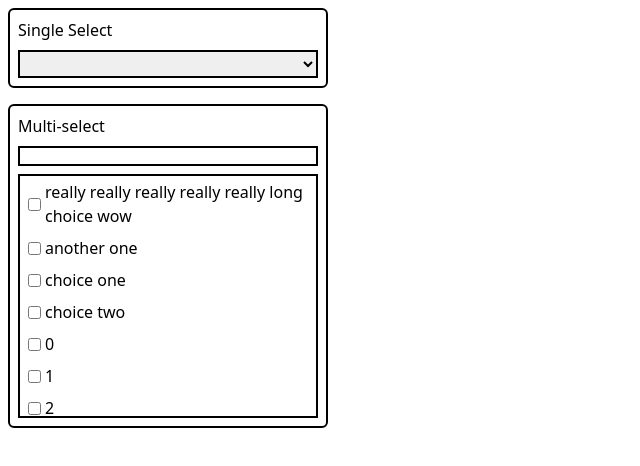
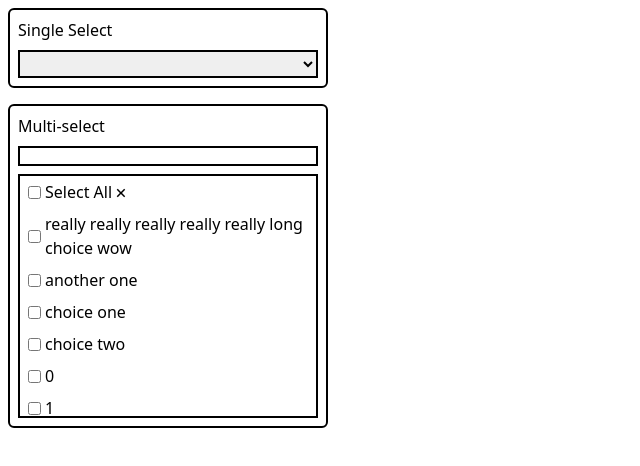
Before and after one commit to jng9230/hive-2024, a React (Create React App) app: page / in a window 1280 px wide. Both pictures are taken after a click on the element 168 px from the left and 156 px from the top of the page. Shown: the top 466 px of the page, without its empty margins (0-640 px from the left). Built offline with nearby package versions, Linux system fonts and the light colour scheme; the HTML template or start-up script is replaced by a standard one.

Commit message:
select/unselect all

```diff
--- a/src/components/Select.tsx
+++ b/src/components/Select.tsx
@@ -35,20 +35,24 @@ export default function Select({
         })
     }
 
+    const [selectAllChecked, setSelectAllChecked] = useState(false)
+    const handleSelectAllClick = () => {
+        const newStatus = !selectAllChecked;
+        setSelectAllChecked(newStatus)
+        setSelectedContent(Array(options.length).fill(newStatus))
+    }
+
+    const handleUnselectAllClick = () => {
+        setSelectAllChecked(false)
+        setSelectedContent(Array(options.length).fill(false))
+    }
+
     const [showOptions, setShowOptions] = useState(false)
     const handleShowOptions = () => setShowOptions(true);
     const toggleShowOptions = () => {
-
         setShowOptions(showOptions => !showOptions)
     };
-    // const handleHideOptions = (e: React.FocusEvent) => {
     const handleHideOptions = () => {
-        // console.log(e.target);
-        // console.log(e.target.getAttribute('type'));
-        // console.log(e.relatedTarget)
-
-        // if (e.target.getAttribute('type') === "checkbox") { return; }
-        // console.log("blurring");
         setShowOptions(false);
     }
 
@@ -67,7 +71,6 @@ export default function Select({
             document.removeEventListener('click', (e) => { handleClickOutside(e) });
         };
     }, [onClickOutside]);
-
 
     return (
         <div className={"flex flex-col w-80 border-black border-2 rounded-md p-2 space-y-2"}
@@ -89,7 +92,7 @@ export default function Select({
                 <>
                     <label htmlFor=""> {label} </label>
                     <ul className="border-2 border-black p-2 max-h-20 overflow-y-auto cursor-pointer"
-                        onClick={handleShowOptions}
+                        onClick={toggleShowOptions}
                     >
                         {
                             // [...selectedContent].map((d, i) => {
@@ -110,16 +113,19 @@ export default function Select({
                         }
                     </ul>
                     <div className={`border-2 border-black ${!showOptions ? "hidden" : ""}`}
-                    // onBlur={handleHideOptions}
                     >
                         <ul className="max-h-60 overflow-y-auto" autoFocus>
+                            {/* select/unselect all */}
+                            <li className="flex items-center px-2 py-1">
+                                <Checkbox checked={selectAllChecked} onChange={handleSelectAllClick} />
+                                <span> Select All </span>
+                                <BiX onClick={handleUnselectAllClick} className="cursor-pointer relative top-[1px] hover:text-red-600 text-lg" />
+                            </li>
                             {
                                 options.map((d, i) => {
-                                    // const checked = selectedContent.has(d);
                                     const checked = selectedContent[i]
                                     return <li key={i} value={d}
                                         className="flex items-center px-2 py-1"
-                                        autoFocus
                                     >
                                         {/* <input type="checkbox" checked={checked} onChange={e => handleSelectClick(e, d, i)}
                                             className="relative top-[2x] mr-1"
```
